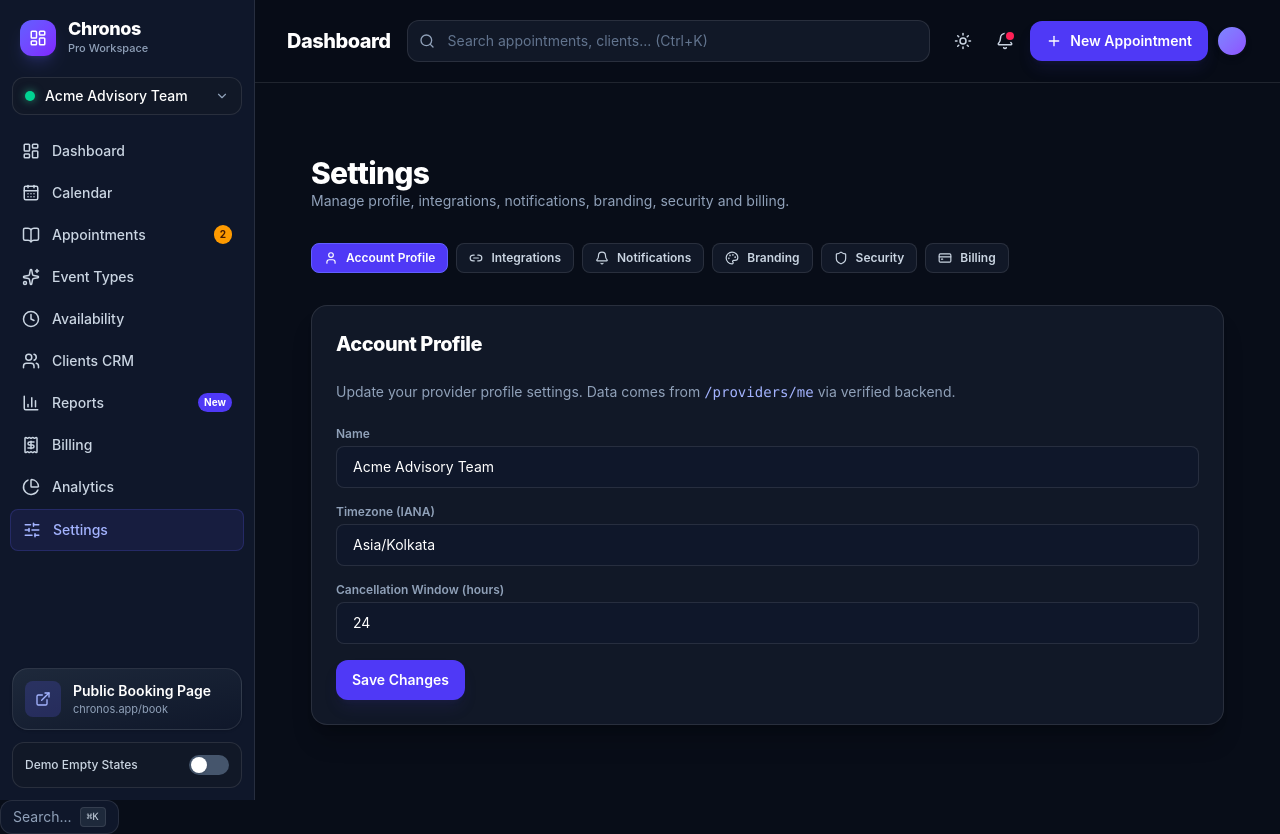
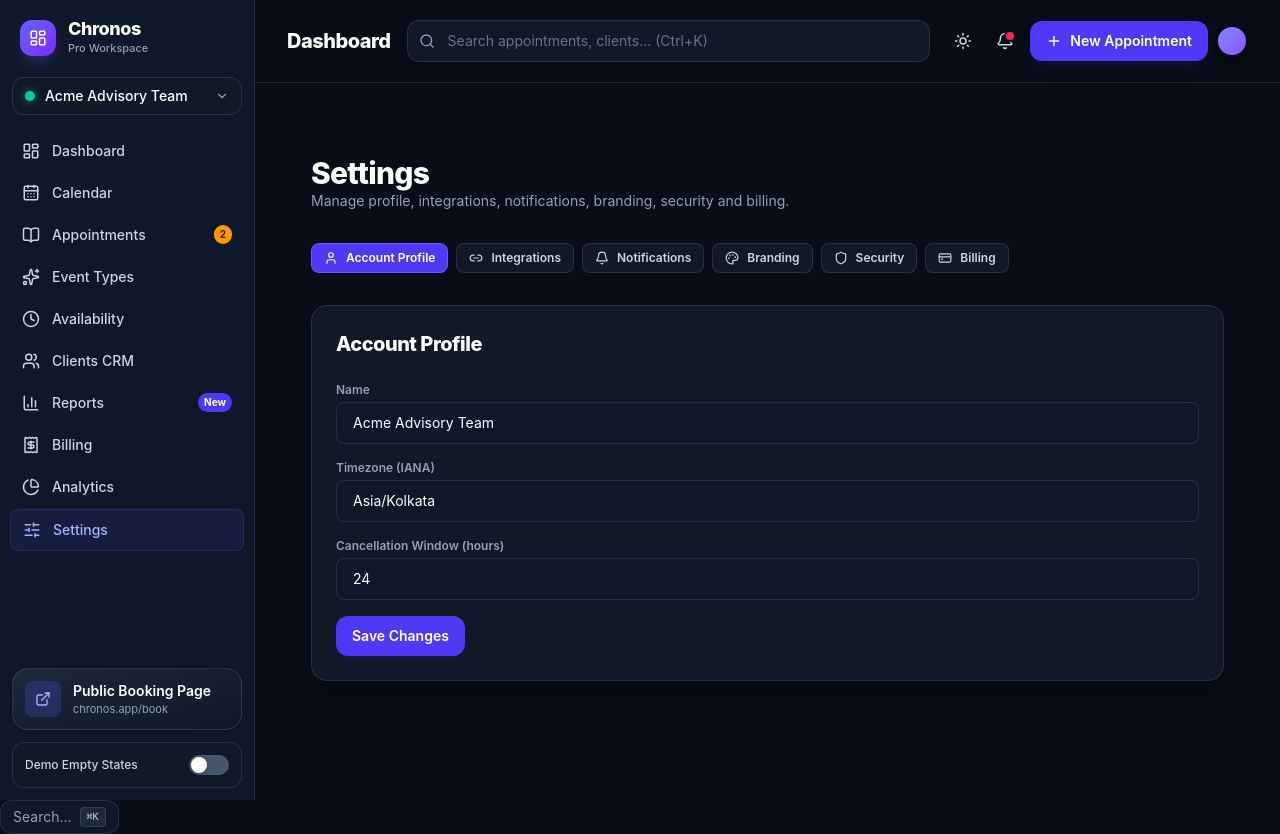
Before and after one commit to jyothir-369/chronos-appointment-scheduling, a Next.js app in the folder apps/web/: page /settings in a window 1280 px wide. Built offline with nearby package versions, Linux system fonts and the light colour scheme.

Commit message:
C3: remove verified endpoint /create in backend developer copy

```diff
--- a/apps/web/src/app/event-types/page.tsx
+++ b/apps/web/src/app/event-types/page.tsx
@@ -24,13 +24,11 @@ export default function EventTypesPage() {
     <AppShell>
       <div className="max-w-5xl mx-auto px-6 py-10">
         <h1 className="text-3xl font-extrabold tracking-tight text-white mb-2">Event Types</h1>
-        <p className="text-sm text-slate-400 mb-6">Verified endpoint: <code className="text-indigo-300">GET /event-types</code> (returns event types from DB).</p>
         {loading && <div className="h-32 rounded-2xl bg-[#0F172A] animate-pulse border border-white/5" />}
         {error && (
           <div className="rounded-2xl border border-rose-900 bg-rose-950/40 p-6 text-rose-200 flex items-start gap-3"><AlertCircle size={20} />{error}</div>
         )}
         {!loading && !error && items.length === 0 && (
-          <EmptyState icon={Sparkles} title="No event types" message="Create event types in the backend to see them listed here." />
         )}
         {!loading && !error && items.length > 0 && (
           <div className="grid sm:grid-cols-2 lg:grid-cols-3 gap-4">
--- a/apps/web/src/app/settings/page.tsx
+++ b/apps/web/src/app/settings/page.tsx
@@ -64,7 +64,6 @@ export default function SettingsPage() {
   const renderProfile = () => (
     <div className="space-y-6">
       <h2 className="text-xl font-extrabold tracking-tight text-white">Account Profile</h2>
-      <p className="text-sm text-slate-400">Update your provider profile settings. Data comes from <code className="text-indigo-300">/providers/me</code> via verified backend.</p>
       {loading ? <div className="h-32 rounded-2xl bg-[#0F172A] animate-pulse border border-white/5" /> : (
         <div className="space-y-4">
           <div>
```
